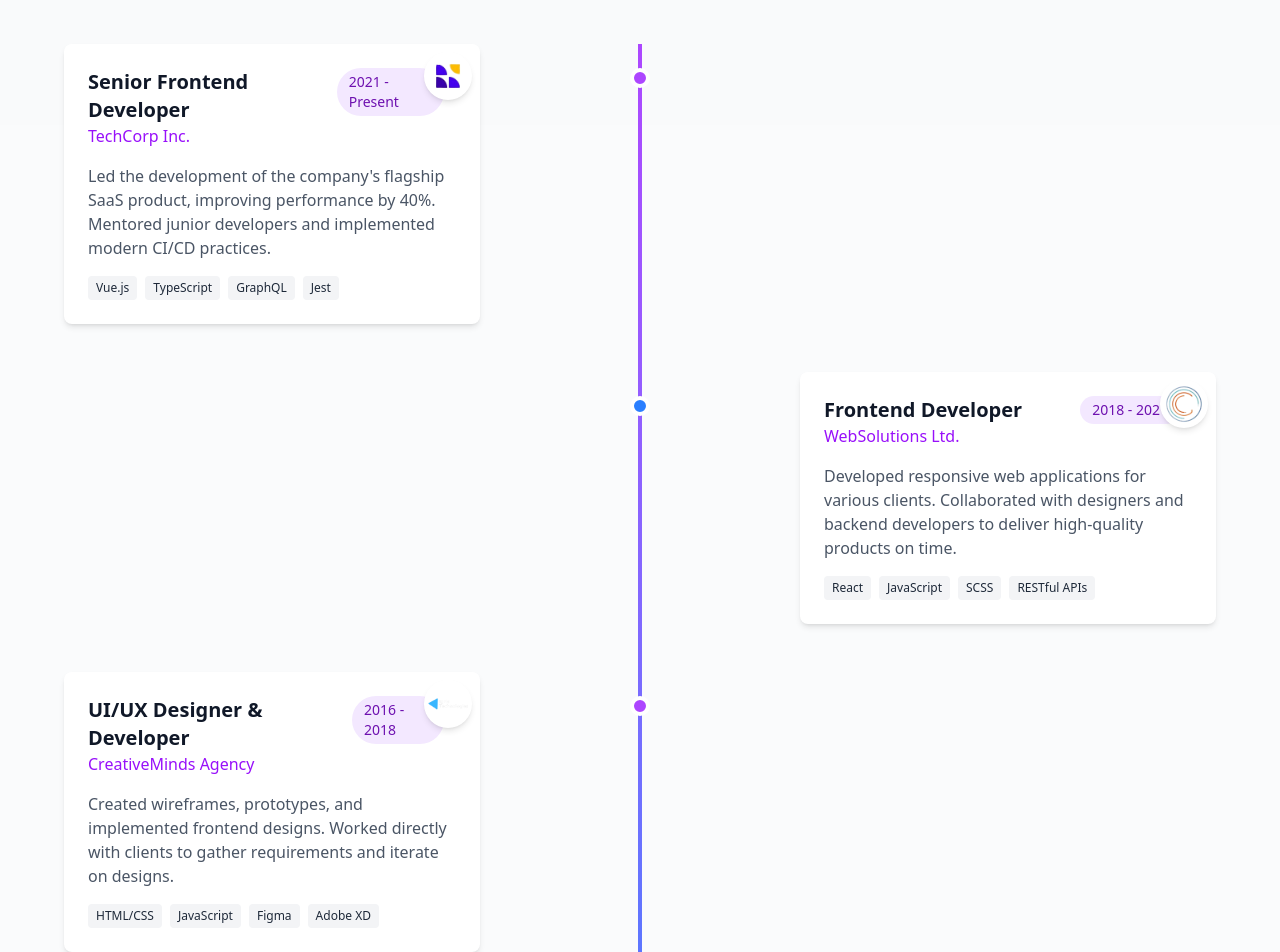
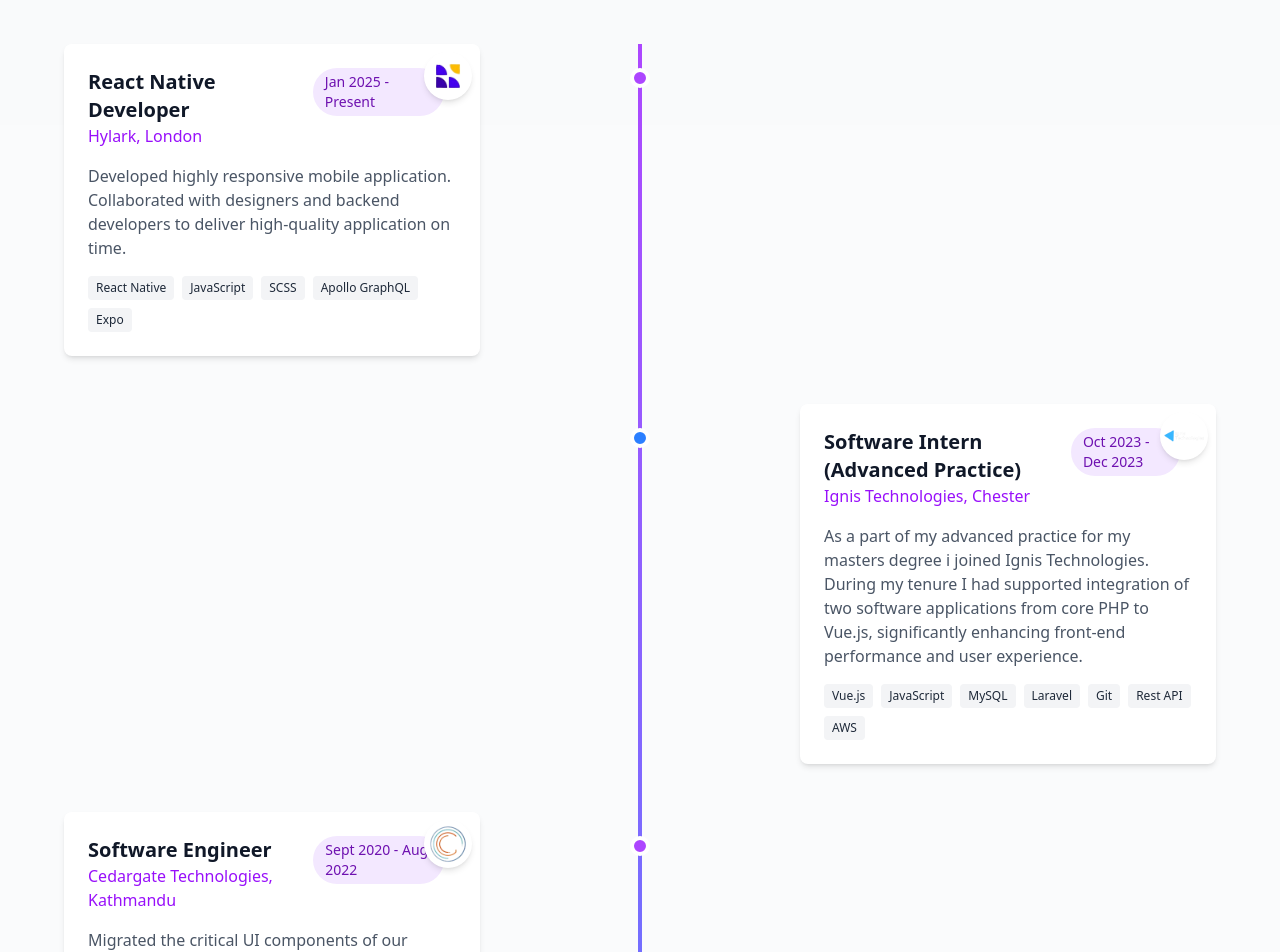
Before and after one commit to ManishNewa/My-Portfolio, a Vue app: page / in a window 1280 px wide. Shown: the part 1908-2860 px from the top of the page. Built offline with nearby package versions, Linux system fonts and the light colour scheme.

Commit message:
Experiences updated

```diff
--- a/src/views/DefaultTemplate.vue
+++ b/src/views/DefaultTemplate.vue
@@ -75,42 +75,51 @@ const socialLinks = [
 const workExperiences = [
   {
     id: 1,
-    position: 'Senior Frontend Developer',
-    company: 'TechCorp Inc.',
-    period: '2021 - Present',
+    position: 'React Native Developer',
+    company: 'Hylark, London',
+    period: 'Jan 2025 - Present',
     description:
-      "Led the development of the company's flagship SaaS product, improving performance by 40%. Mentored junior developers and implemented modern CI/CD practices.",
-    skills: ['Vue.js', 'TypeScript', 'GraphQL', 'Jest'],
+      'Developed highly responsive mobile application. Collaborated with designers and backend developers to deliver high-quality application on time.',
+    skills: ['React Native', 'JavaScript', 'SCSS', 'Apollo GraphQL', 'Expo'],
     logo: '/images/logos/hylark_logo.png',
   },
   {
     id: 2,
-    position: 'Frontend Developer',
-    company: 'WebSolutions Ltd.',
-    period: '2018 - 2021',
+    position: 'Software Intern (Advanced Practice)',
+    company: 'Ignis Technologies, Chester',
+    period: 'Oct 2023 - Dec 2023',
     description:
-      'Developed responsive web applications for various clients. Collaborated with designers and backend developers to deliver high-quality products on time.',
-    skills: ['React', 'JavaScript', 'SCSS', 'RESTful APIs'],
+      'As a part of my advanced practice for my masters degree i joined Ignis Technologies. During my tenure I had supported integration of two software applications from core PHP to Vue.js, significantly enhancing front-end performance and user experience.',
+    skills: [
+      'Vue.js',
+      'JavaScript',
+      'MySQL',
+      'Laravel',
+      'Git',
+      'Rest API',
+      'AWS',
+    ],
+    logo: '/images/logos/ignis_logo.png',
+  },
+  {
+    id: 3,
+    position: 'Software Engineer',
+    company: 'Cedargate Technologies, Kathmandu',
+    period: 'Sept 2020 - Aug 2022',
+    description:
+      'Migrated the critical UI components of our operational management software from Angular JS to React JS fixing UI crash issues along with an increased speed on components loading by 75%.' +
+      ' Led Operational Management department by mentoring newcomers and juniors by supporting them with guidelines where necessary and involved in code reviews.',
+    skills: ['HTML/CSS', 'JavaScript', 'React', 'MySQL', 'Java', 'AWS'],
     logo: '/images/logos/cedargate_logo.png',
   },
   {
-    id: 3,
-    position: 'UI/UX Designer & Developer',
-    company: 'CreativeMinds Agency',
-    period: '2016 - 2018',
+    id: 4,
+    position: 'React Native Developer',
+    company: 'Codelio Solutions',
+    period: 'Aug 2019 - Sep 2020',
     description:
-      'Created wireframes, prototypes, and implemented frontend designs. Worked directly with clients to gather requirements and iterate on designs.',
-    skills: ['HTML/CSS', 'JavaScript', 'Figma', 'Adobe XD'],
-    logo: '/images/logos/ignis_logo.png',
-  },
-  {
-    id: 4,
-    position: 'Junior Web Developer',
-    company: 'StartUp Innovations',
-    period: '2015 - 2016',
-    description:
-      'Assisted in the development of web applications. Learned modern web development practices and collaborated in an agile team environment.',
-    skills: ['HTML/CSS', 'jQuery', 'Bootstrap', 'PHP'],
+      'Collaborated with product management to design, build and test systems covering the overall SDLC phases for the software system from scratch and successfully delivered 5 mobile app projects based on React Native during my tenure.',
+    skills: ['React Native', 'HTML/CSS', 'JavaScript', 'PHP', 'Laravel'],
     logo: '/images/logos/codelio_logo.png',
   },
 ];
```
